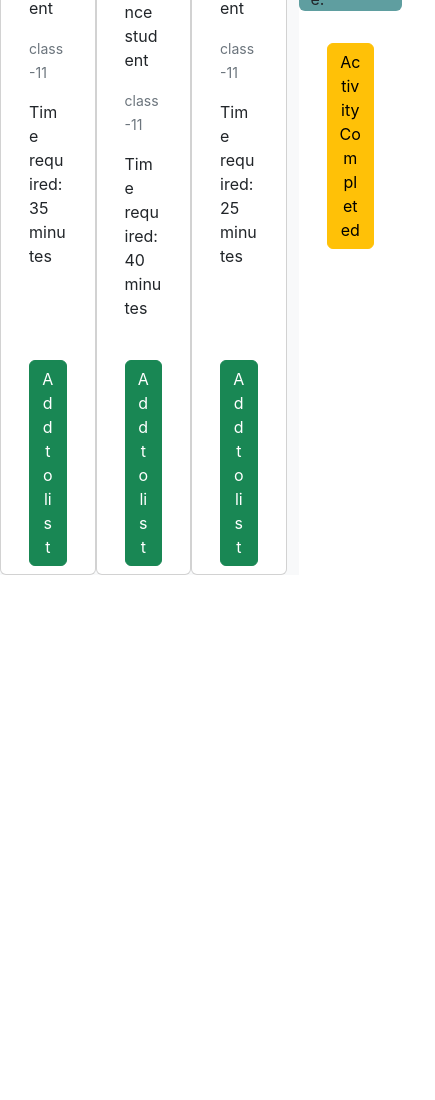
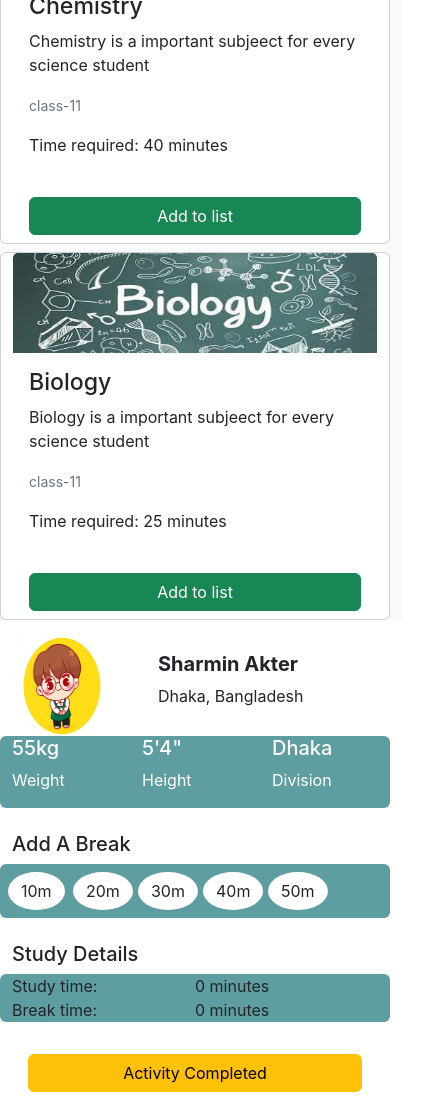
Before and after one commit to SharmiNMooN/react-activity-project, a React (Create React App) app: page / in a window 390 px wide. Shown: the part 1657-2757 px from the top of the page, 435 px wide, since content can reach past the window. Before the commit the page ends 2232 px from the top, so only its background shows below. Built offline with nearby package versions, Linux system fonts and the light colour scheme.

Commit message:
responsive done

```diff
--- a/src/App.js
+++ b/src/App.js
@@ -10,10 +10,10 @@ function App() {
     <div>
       <Header></Header>
       <div className="row">
-        <div className="col col-9 bg-light">
+        <div className="col-md-9 col-sm-12 bg-light mt-2">
           <Home setStudyTime={setStudyTime}></Home>
         </div>
-        <div className="col col-3">
+        <div className="col-sm-12 col-md-3 mt-2">
           <Sidebar studyTime={studyTime}></Sidebar>
         </div>
       </div>
--- a/src/components/Content/Content.js
+++ b/src/components/Content/Content.js
@@ -2,7 +2,7 @@ const Content = (props) => {
   const { data } = props;
 
   return (
-    <div className="card col-4 mt-2">
+    <div className="card col-xs-12 col-sm-12 col-md-4 mt-2">
       <img src={data.img} height={100} className="card-img-top" alt="" />
       <div className="card-body">
         <h3 className="card-title">{data.titile}</h3>
--- a/src/components/Sidebar/Sidebar.js
+++ b/src/components/Sidebar/Sidebar.js
@@ -7,12 +7,14 @@ import { ToastContainer, toast } from "react-toastify";
 import "react-toastify/dist/ReactToastify.css";
 
 const Sidebar = (props) => {
+  console.log(props);
   const _breakTime = [10, 20, 30, 40, 50];
   const [breakTime, setBreakTime] = useState(0);
   let StudyTime = 0;
 
   const _studyTime = localStorage.getItem("studyTime");
   console.log(_studyTime);
+
   if (!_studyTime) {
     localStorage.setItem("studyTime", props.studyTime);
     StudyTime = props.studyTime;
@@ -46,7 +48,8 @@ const Sidebar = (props) => {
   };
 
   return (
-    <div className="card border-0 mt-2">
+    <div className="container  mt-2">
+      <div className="card border-0">
         <div className="row">
           <div className="col-4">
             <img src={logo} height={100} width={100} alt="" />
@@ -122,6 +125,7 @@ const Sidebar = (props) => {
           </div>
         </div>
       </div>
+    </div>
   );
 };
 
```
Lines whose indentation alone changed are shown as unchanged.
